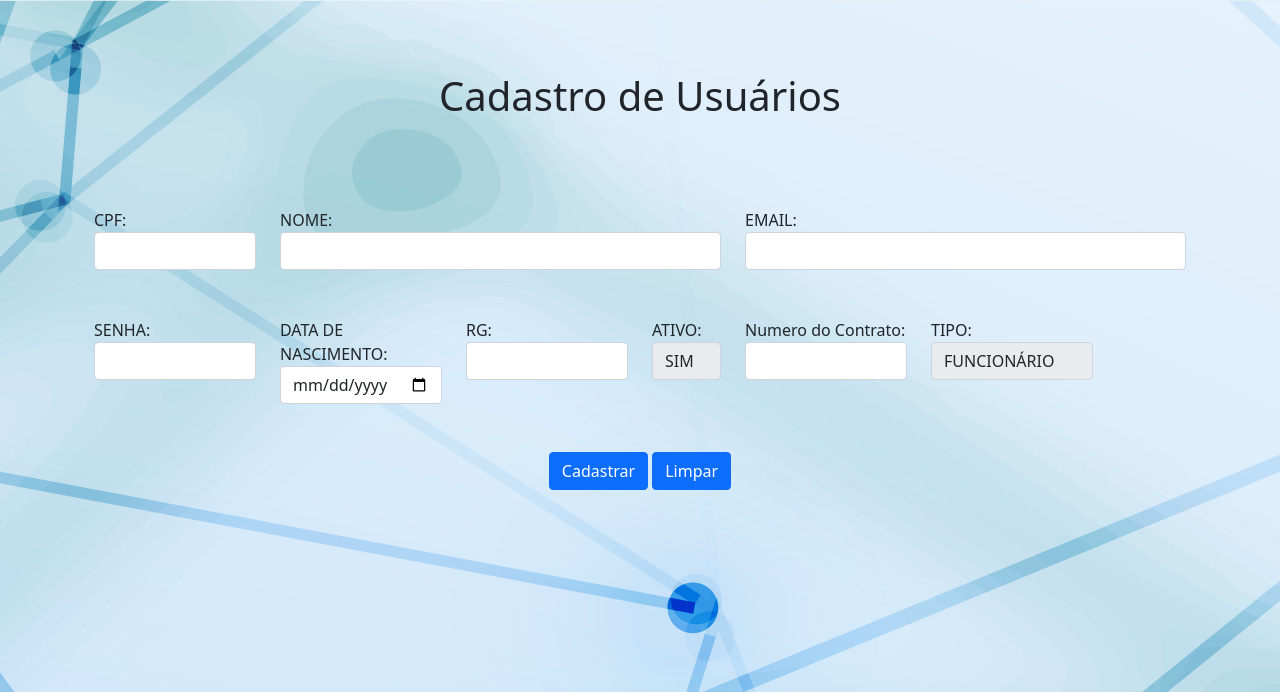
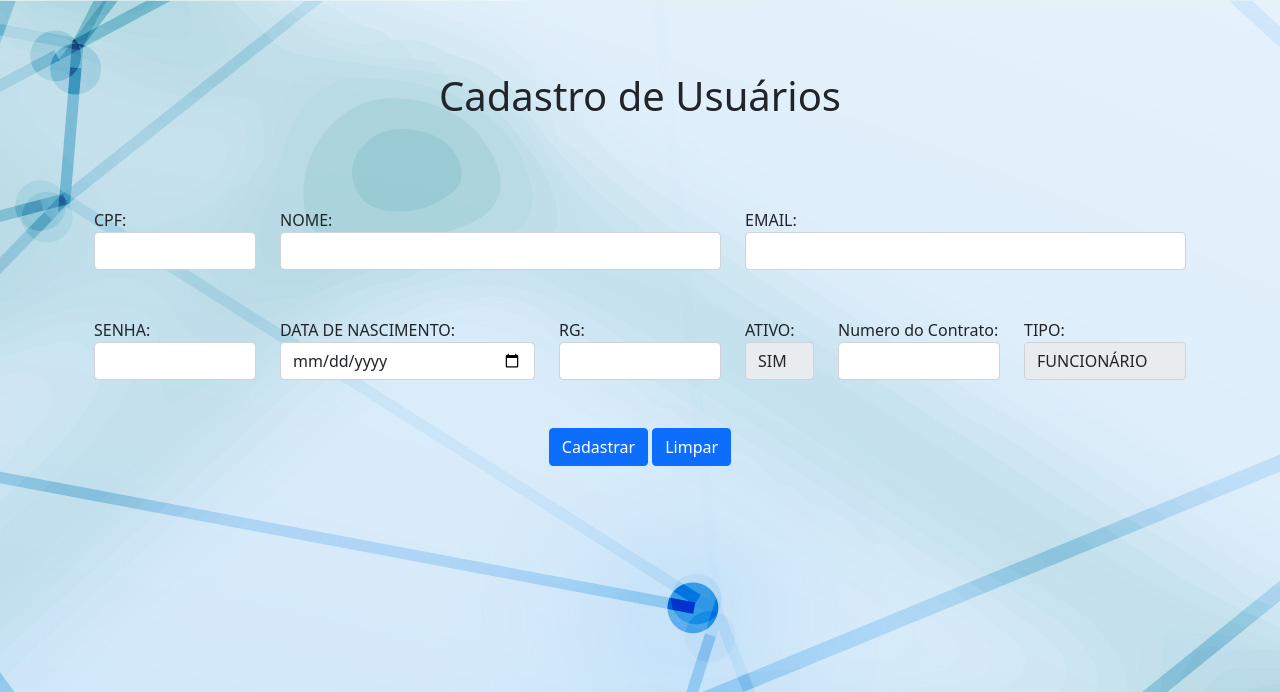
Before and after one commit to ricbalzan/PjWeb, a PHP site: page /View/User/cadUsuario.php in a window 1280 px wide. Shown: the top 692 px of the page. Run offline with PHP 8.4, Linux system fonts and the light colour scheme.

Commit message:
Update cadUsuario.php

```diff
--- a/View/User/cadUsuario.php
+++ b/View/User/cadUsuario.php
@@ -46,7 +46,7 @@
                     <input type="password" class="form-control" name="txtSenha" id="txtSenha" /><br><br>
                 </div>
 
-                <div class="col-md-2" id="txtNascimento">
+                <div class="col-md-3" id="txtNascimento">
                     <label for="txtNascimento">DATA DE NASCIMENTO:</label>
                     <input type="date" class="form-control" name="txtNascimento" id="txtNascimento" data-mask="00/00/0000" maxlength="8" /><br><br>
                 </div>
```
